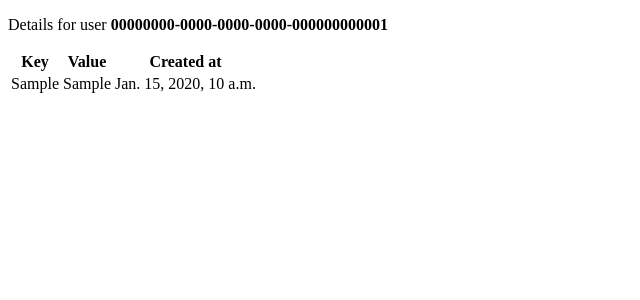
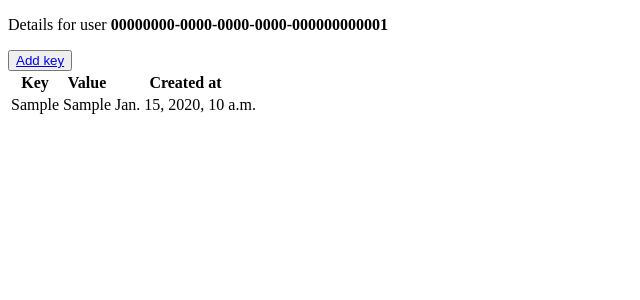
Before and after one commit to ruzhaa/Web-Development-with-Django, a Django app: page /user-detail/00000000-0000-0000-0000-000000000001/ in a window 1280 px wide. Shown: the top 300 px of the page, without its empty margins (0-640 px from the left). Run offline with Django 3.2, Linux system fonts and the light colour scheme; tables that the repository leaves empty hold one stand-in row (values such as "Sample post").

Commit message:
Add urls in interfaces

```diff
--- a/week2/2-KVStore-Templates-and-Forms/postgres_key_value_store/new_test_client.py
+++ b/week2/2-KVStore-Templates-and-Forms/postgres_key_value_store/new_test_client.py
@@ -18,7 +18,6 @@ USER_DETAIL_VIEW = '/user-detail/{identifier}/'
 ADD_KEY_VIEW = '/add-key/{identifier}/'
 
 TIMEOUT = 2
-
 
 
 def is_uuid4(value):
--- a/week2/2-KVStore-Templates-and-Forms/postgres_key_value_store/templates/add_key.html
+++ b/week2/2-KVStore-Templates-and-Forms/postgres_key_value_store/templates/add_key.html
@@ -6,7 +6,8 @@
 </head>
 
 <body>
-	<form method="POST" action="">
+	{% url 'userdetail' identifier as user_detail %}
+	<form method="POST" action="{{ user_detail }}">
 		<label>Key:
 		  <input type="text" name="key">
 		</label>
--- a/week2/2-KVStore-Templates-and-Forms/postgres_key_value_store/templates/index.html
+++ b/week2/2-KVStore-Templates-and-Forms/postgres_key_value_store/templates/index.html
@@ -19,7 +19,7 @@
 		<tbody>
 			{% for user in users %}
 				<tr>
-					<td>{{ user.identifier }}</td>
+					<td><a href="{% url 'userdetail' user.identifier %}">{{ user.identifier }}</a></td>
 					<td>{{ user.created_at }}</td>
 				</tr>
 			{% endfor %}
--- a/week2/2-KVStore-Templates-and-Forms/postgres_key_value_store/templates/user_detail.html
+++ b/week2/2-KVStore-Templates-and-Forms/postgres_key_value_store/templates/user_detail.html
@@ -7,7 +7,8 @@
 
 <body>
 	<p>Details for user <b>{{ user.identifier }}</b></p>
-
+	{% url 'addkey' user.identifier as add_key_url %}
+	<button><a href="{{ add_key_url}}">Add key</a></button>
 	<table>
 		<thead>
 			<tr>
@@ -17,11 +18,13 @@
 			</tr>
 		</thead>
 		<tbody>
+		{% for kv in set_of_key_value %}
 			<tr>
-				<td>{{ key }}</td>
-				<td>{{ value }}</td>
-				<td>{{ created_at }}</td>
+				<td>{{ kv.key }}</td>
+				<td>{{ kv.value }}</td>
+				<td>{{ kv.created_at }}</td>
 			</tr>
+		{% endfor %}
 		</tbody>
 	</table>
 </body>
```
Also changed, not shown: week2/2-KVStore-Templates-and-Forms/postgres_key_value_store/storage/urls.py.
